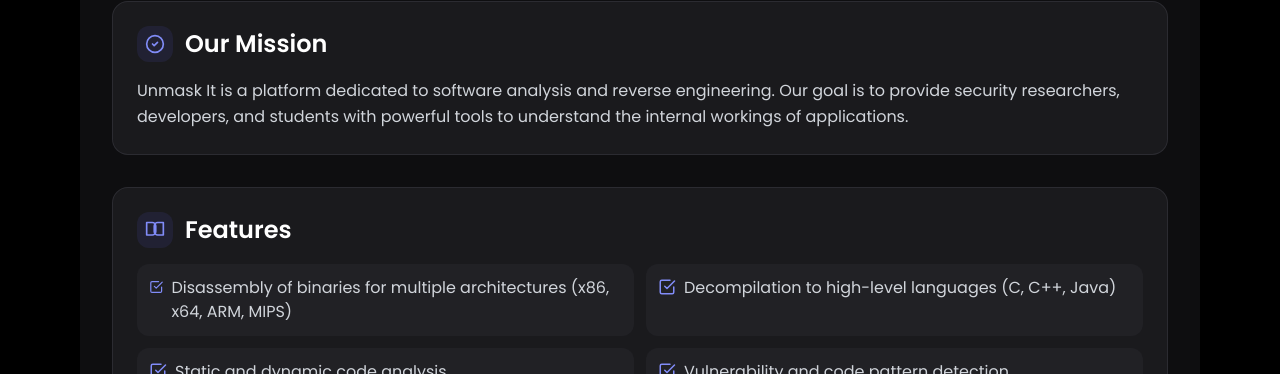
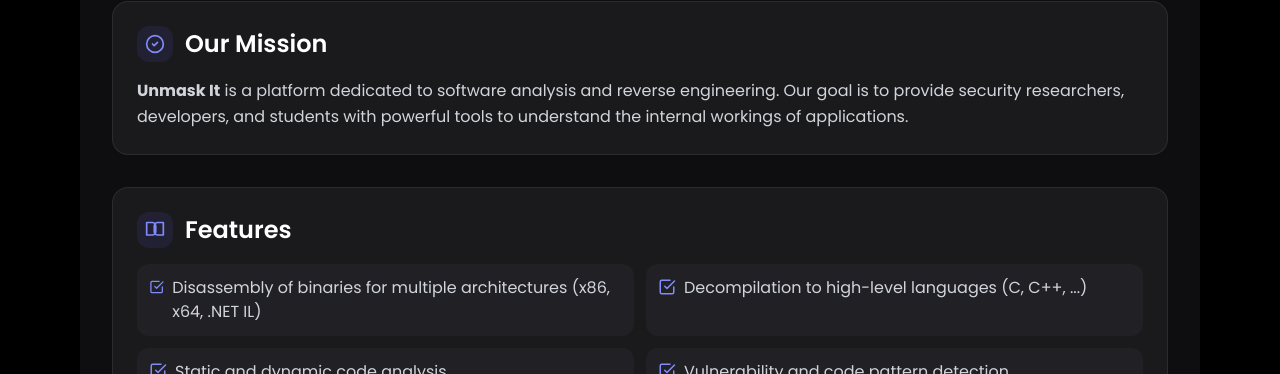
Before and after one commit to nffdev/unmask-it, a React (Vite) app in the folder Front/: page /about in a window 1280 px wide. Shown: the part 223-597 px from the top of the page. Built offline with nearby package versions, Linux system fonts and the light colour scheme.

Commit message:
feat(app): updated about & supported page

```diff
--- a/Front/src/routes/About.jsx
+++ b/Front/src/routes/About.jsx
@@ -32,7 +32,7 @@
                 Our Mission
               </h2>
               <p className="text-gray-300 leading-relaxed">
-                Unmask It is a platform dedicated to software analysis and reverse engineering. Our goal is to provide
+                <span className="font-bold">Unmask It</span> is a platform dedicated to software analysis and reverse engineering. Our goal is to provide
                 security researchers, developers, and students with powerful tools to understand the internal workings
                 of applications.
               </p>
@@ -60,8 +60,8 @@
               </h2>
               <ul className="grid grid-cols-1 md:grid-cols-2 gap-3 mt-4">
                 {[
-                  "Disassembly of binaries for multiple architectures (x86, x64, ARM, MIPS)",
-                  "Decompilation to high-level languages (C, C++, Java)",
+                  "Disassembly of binaries for multiple architectures (x86, x64, .NET IL)",
+                  "Decompilation to high-level languages (C, C++, ...)",
                   "Static and dynamic code analysis",
                   "Vulnerability and code pattern detection",
                   "Control flow graph visualization",
--- a/Front/src/routes/Supported.jsx
+++ b/Front/src/routes/Supported.jsx
@@ -34,8 +34,11 @@
               <div className="grid grid-cols-1 md:grid-cols-2 lg:grid-cols-3 gap-4">
                 {[
                   { name: "Windows Executables (EXE)", icon: "windows" },
+                  { name: "Windows Dynamic Link Libraries (DLL)", icon: "windows" },
                   { name: ".NET Files (EXE, DLL)", icon: "hash" },
                   { name: "Python Scripts (PY, PYC)", icon: "code" },
+                  { name: "JavaScript Files (EXE, JS)", icon: "code" },
+                  { name: "Go Files (EXE, GO)", icon: "code" },
                 ].map((item, index) => (
                   <div
                     key={index}
@@ -93,6 +96,7 @@
                   "x86 (32-bit)",
                   "x86-64 (64-bit)",
                   ".NET IL",
+
                 ].map((item, index) => (
                   <div key={index} className="bg-zinc-700/20 p-4 rounded-xl hover:bg-zinc-700/30 transition-colors">
                     {item}
```
